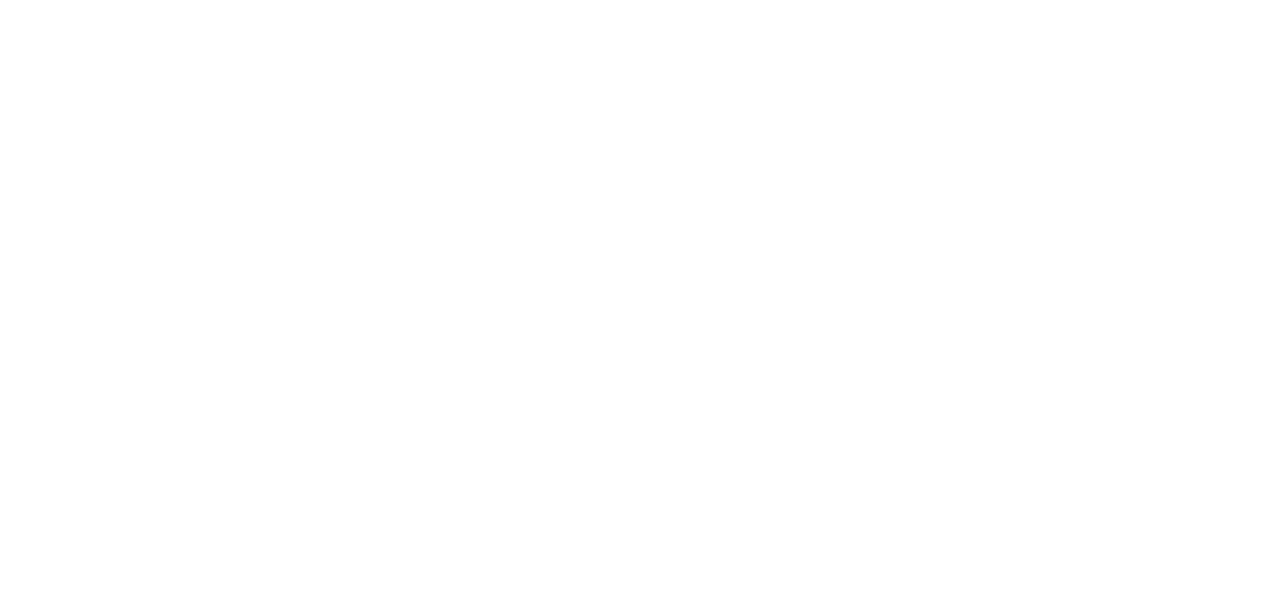
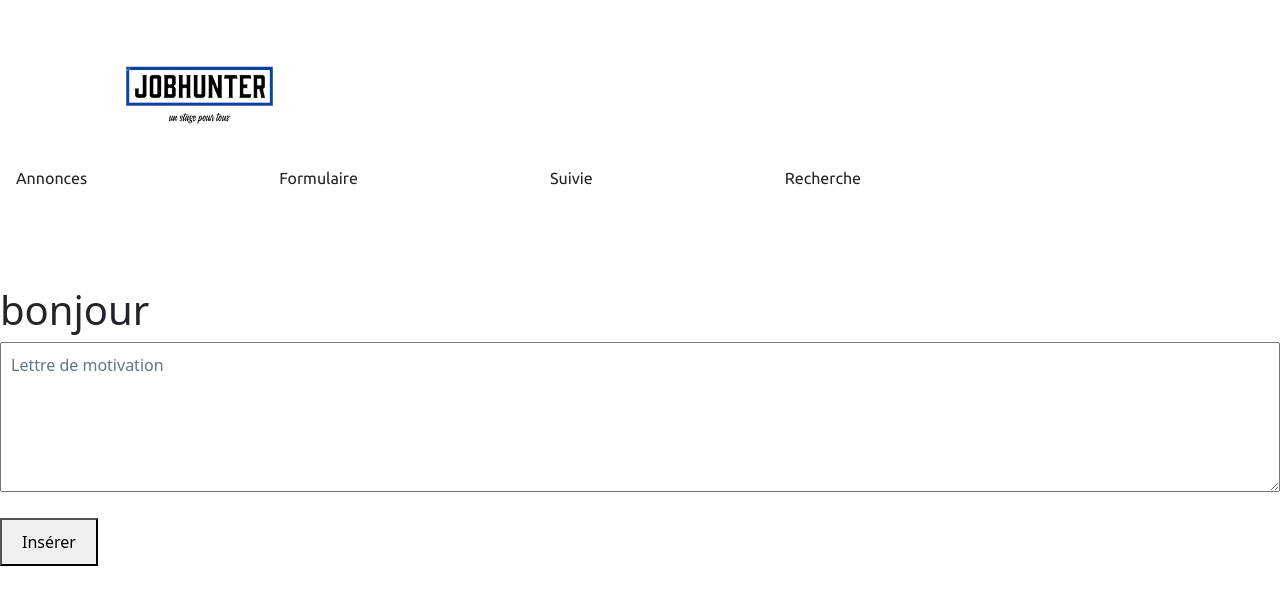
Before and after one commit to KarimHaddadi20/jobhunter, a Vue app: page /cover in a window 1280 px wide. Before the commit this address had no page. Shown: the top 604 px of the page. Built offline with nearby package versions, Linux system fonts and the light colour scheme; no server answers.

Commit message:
Update component names and add new view

```diff
--- a/src/components/AnnonceNav.vue
+++ b/src/components/AnnonceNav.vue
@@ -1,4 +1,4 @@
-<!-- NavBar.vue -->
+<!-- AnnonceNavBar.vue -->
 
 <template>
   <nav class="navbar">
@@ -8,7 +8,7 @@
       </a>
     </div>
     <div>
-      <router-link to="/" class="nav-link">Annonces</router-link>
+      <router-link to="/cover" class="nav-link">Annonces</router-link>
       <router-link to="/annonce" class="nav-link">Formulaire</router-link>
       <router-link to="/candidacy" class="nav-link">Suivie</router-link>
       <router-link to="/list" class="nav-link">Recherche</router-link>
--- /dev/null
+++ b/src/components/Cover.vue
@@ -0,0 +1,45 @@
+<template>
+  <div>
+    <h1>bonjour</h1>
+    <div>
+      <textarea
+        v-model="newLetter.cover"
+        placeholder="Lettre de motivation"
+      ></textarea>
+      <button @click="addLetter">Insérer</button> <!-- Add this line -->
+    </div>
+  </div>
+</template>
+
+<script setup>
+import { ref, onMounted } from "vue";
+
+import coverletterInstance from "@/services/coverletter.js";
+
+const newLetter = ref({
+  cover: "",
+});
+
+const addLetter = async () => {
+  try {
+    await coverletterInstance.create(newLetter.value.cover);
+    console.log("Job ajouté avec succès à la base de données");
+  } catch (error) {
+    console.error("Une erreur est survenue lors de l'ajout de la lettre de motivation à la base de données");
+  }
+};
+</script>
+
+<style scoped>
+textarea {
+  width: 100%;
+  height: 150px;
+  margin-bottom: 10px;
+  padding: 10px;
+}
+
+button {
+  padding: 10px 20px;
+  margin-top: 10px;
+}
+</style>
--- a/src/components/Landing.vue
+++ b/src/components/Landing.vue
@@ -1,6 +1,6 @@
 <template>
   <div class="center">
-    <h3>Bonjour, bienvenue sur vos candidatures !</h3>
+    <h3>Bonjour, bienvenue sur vos candidatures chomeur!</h3>
   </div>
 </template>
 
--- a/src/router/index.js
+++ b/src/router/index.js
@@ -4,7 +4,7 @@ import LoginView from '../views/LoginView.vue'
 import AnnonceView from '../views/AnnonceView.vue'
 import CandidacyView from '../views/CandidacyView.vue'
 import ListView from '../views/ListView.vue'
-
+import CoverView from '../views/CoverView.vue'
 
 const router = createRouter({
   history: createWebHistory(import.meta.env.BASE_URL),
@@ -53,6 +53,14 @@ const router = createRouter({
       component: ListView
     },
 
+    {
+
+      path: '/cover',
+      name: 'cover',
+      component: CoverView
+    },
+
+
   ]
 })
 
--- /dev/null
+++ b/src/services/coverletter.js
@@ -0,0 +1,30 @@
+import instance from "./api.js";
+
+class Coverletter {
+    async getAll() {
+        const response = await instance.get(`/cover/`);
+        return response.data;
+    }
+
+    async create(cover) {
+
+
+        try {
+            console.log(cover); // Ajoutez cette ligne
+
+            const response = await instance.post("/coverletter/", {
+                cover: cover,
+            });
+
+            return response.data;
+        } catch (error) {
+            console.error(
+                "Une erreur est survenue lors de l'ajout du job à la base de données",
+            );
+        }
+    }
+}
+
+const coverletterInstance = new Coverletter();
+
+export default coverletterInstance;
--- /dev/null
+++ b/src/views/CoverView.vue
@@ -0,0 +1,48 @@
+<script setup>
+import { WebsiteGetAll } from "@/services/website.js";
+import { ref, onMounted } from "vue";
+import coverletterInstance from "@/services/coverletter.js";
+import AnnonceNav from "@/components/AnnonceNav.vue";
+import Cover from "@/components/Cover.vue";
+
+
+
+
+
+const websites = ref([]);
+const coverletter = ref([]);
+
+
+
+async function loadData() {
+  let data = await WebsiteGetAll();
+  websites.value = data.list;
+  console.log(websites.value); // Ajoutez cette ligne
+
+
+  let coverletterData = await coverletterInstance.getAll();
+  coverletter.value = coverletterData;
+  console.log(coverletter.value); // Ajoutez cette ligne
+}
+
+onMounted(() => {
+  loadData();
+});
+
+// import Calendar from 'primevue/calendar';
+</script>
+
+<template>
+  <!-- <Calendar  /> -->
+
+  <div>
+    <AnnonceNav />
+  </div>
+
+
+  <div>
+    <Cover />
+  </div>
+</template>
+
+<style scoped></style>
```
Also changed, not shown: src/assets/profile-icon.png (added).
